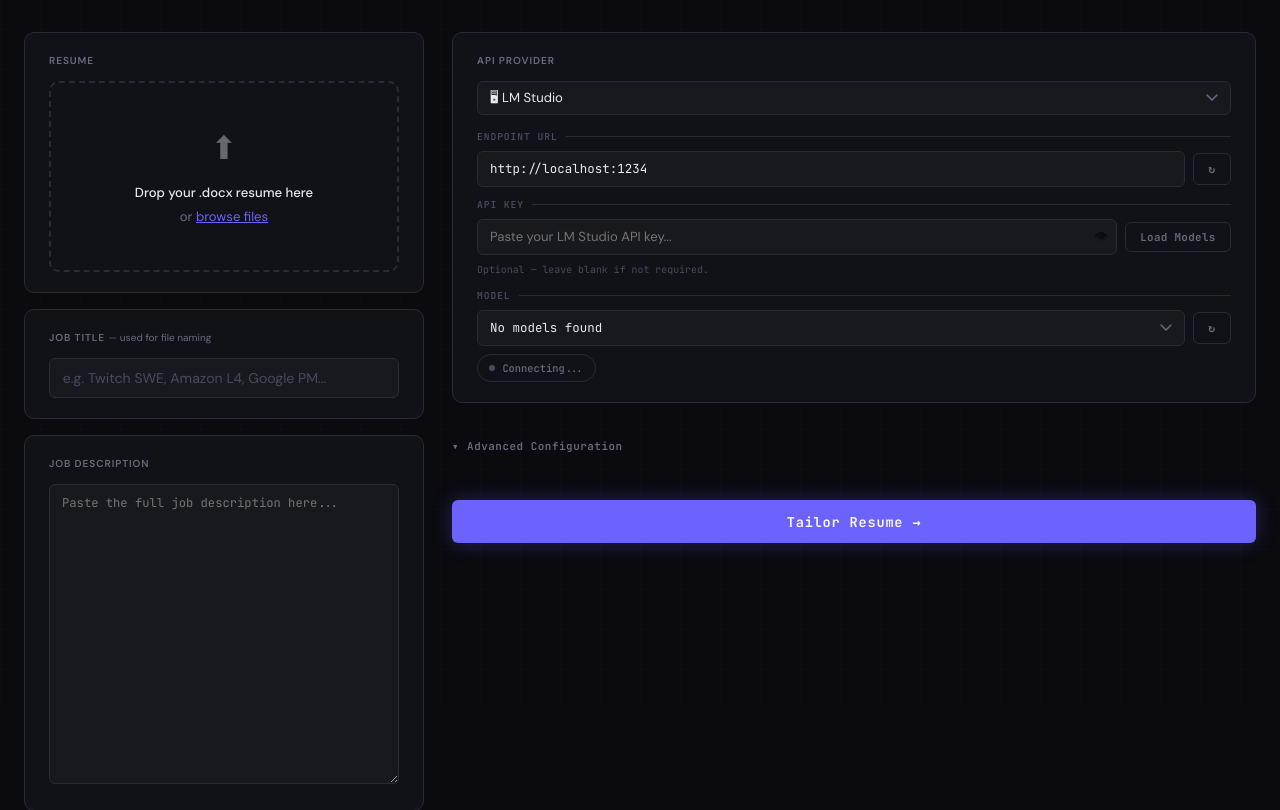
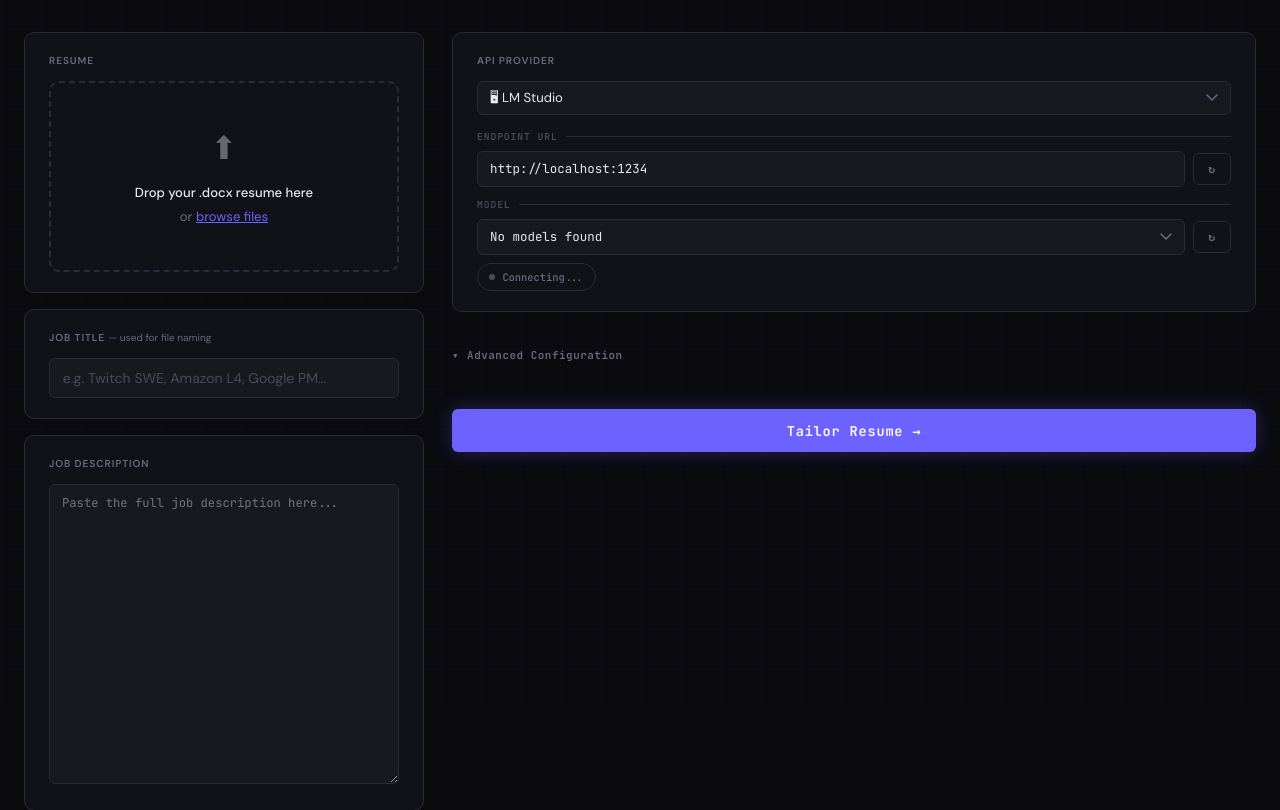
Before and after one commit to KshitijBharambe/resumeapp, a Flask app: page / in a window 1280 px wide. Shown: the part 91-901 px from the top of the page. Run offline with Flask 3, Linux system fonts and the light colour scheme; data that the repository does not hold is empty; some libraries are stand-ins or nearby versions.

Commit message:
fix: Remove API key hint for the LM Studio provider configuration from UI.

```diff
--- a/templates/index.html
+++ b/templates/index.html
@@ -1951,7 +1951,7 @@ WRITING RULES:
 
             // ── PROVIDER SYSTEM ───────────────────────────────────────────────────────
             const PROVIDER_META = {
-              lmstudio:   { label: 'LM Studio',  hasUrl: true,  hasKey: true, defaultUrl: 'http://localhost:1234', keyHint: 'Optional — leave blank if not required.', getKeyUrl: '' },
+              lmstudio:   { label: 'LM Studio',  hasUrl: true,  hasKey: false, defaultUrl: 'http://localhost:1234', keyHint: '', getKeyUrl: '' },
               ollama:     { label: 'Ollama',      hasUrl: true,  hasKey: false, defaultUrl: 'http://localhost:11434', keyHint: '', getKeyUrl: '' },
               openai:     { label: 'OpenAI',      hasUrl: false, hasKey: true,  defaultUrl: '', keyHint: 'Key stored in your browser only.', getKeyUrl: 'https://platform.openai.com/api-keys' },
               anthropic:  { label: 'Anthropic',   hasUrl: false, hasKey: true,  defaultUrl: '', keyHint: 'Key stored in your browser only.', getKeyUrl: 'https://console.anthropic.com/settings/keys' },
@@ -2390,7 +2390,7 @@ WRITING RULES:
               const api_key = meta.hasKey ? document.getElementById('provider-key-input').value.trim() : '';
               const lm_url  = meta.hasUrl ? document.getElementById('provider-url-input').value.trim() : '';
               if (!model) return showError(`Select a model first. ${meta.hasKey ? 'Enter your API key and click "Load Models".' : 'Click ↻ to refresh.'}`);
-              if (meta.hasKey && !api_key && !['lmstudio', 'custom'].includes(p)) return showError(`Enter your ${meta.label} API key above.`);
+              if (meta.hasKey && !api_key && !['custom'].includes(p)) return showError(`Enter your ${meta.label} API key above.`);
               const adv = getAdvancedConfig();
               setBusy(true, p);
               try {
```
